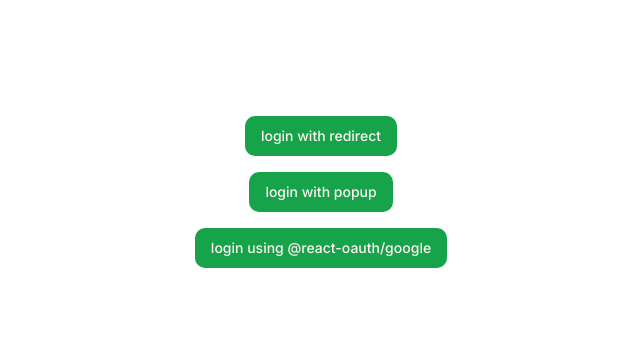
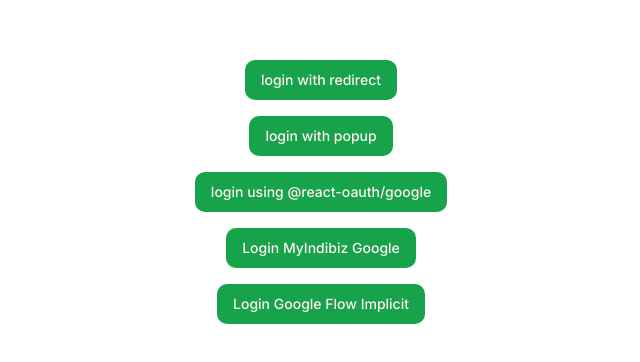
Before and after one commit to Permanaa/scratching-in-next, a Next.js app: page /google-auth/login in a window 1280 px wide. Shown: the part 208-570 px from the top of the page, without its empty margins (319-959 px from the left). Built offline with nearby package versions, Linux system fonts and the light colour scheme; no server answers.

Commit message:
implicit flow login google

```diff
--- a/src/app/api/auth/google/callback/route.ts
+++ b/src/app/api/auth/google/callback/route.ts
@@ -21,6 +21,8 @@
       redirect_uri: redirectUri || "",
     })
   )
+
+  console.log('halooooo exchange', res)
 
   const data = {
     access_token: res.data.access_token,
--- a/src/app/google-auth/login/page.tsx
+++ b/src/app/google-auth/login/page.tsx
@@ -1,9 +1,9 @@
 "use client";
 
 import { Button } from "@/components/ui/button";
-import { useGoogleLogin } from "@react-oauth/google";
+import { useGoogleLogin, useGoogleOneTapLogin } from "@react-oauth/google";
 import axios, { AxiosResponse } from "axios";
-import { useState } from "react";
+import { useEffect, useState } from "react";
 
 export default function LoginGoogle() {
   const clientId = process.env.NEXT_PUBLIC_GOOGLE_OAUTH_CLIENT_ID || "";
@@ -61,6 +61,44 @@
     },
   });
 
+  const handleLoginMyindibizGoogle = useGoogleLogin({
+    flow: "auth-code",
+    ux_mode: "popup",
+    onSuccess: async (response) => {
+      setIsLoadingCallback(true);
+      await axios
+        .post(
+          "https://api-dev.myindibiz.co.id/customer/v2/user/login-with-google",
+          { code: response.code }
+        )
+        .then((res) => {
+          console.log("halooo indibiz", res);
+        })
+        .finally(() => {
+          setIsLoadingCallback(false);
+        });
+    },
+    onError: (errorResponse) => {
+      console.log("haloooo error", errorResponse);
+    },
+  });
+
+  useGoogleOneTapLogin({
+    use_fedcm_for_prompt: true,
+    onSuccess: (res) => {
+      console.log("haloooo google one tap", res);
+    },
+    onError: () => {
+      console.log("haloooo Login Failed");
+    },
+  });
+
+  const handleLoginFlowImplicit = useGoogleLogin({
+    onSuccess: (tokenResponse) => {
+      console.log("haloooo google token", tokenResponse);
+    },
+  });
+
   return (
     <main className="flex items-center justify-center p-6 h-svh flex-col gap-4">
       <Button onClick={handleLogin} disabled={isLoadingCallback}>
@@ -75,6 +113,14 @@
       >
         login using @react-oauth/google
       </Button>
+
+      <Button onClick={handleLoginMyindibizGoogle} disabled={isLoadingCallback}>
+        Login MyIndibiz Google
+      </Button>
+
+      <Button onClick={() => handleLoginFlowImplicit()}>
+        Login Google Flow Implicit
+      </Button>
     </main>
   );
 }
```
